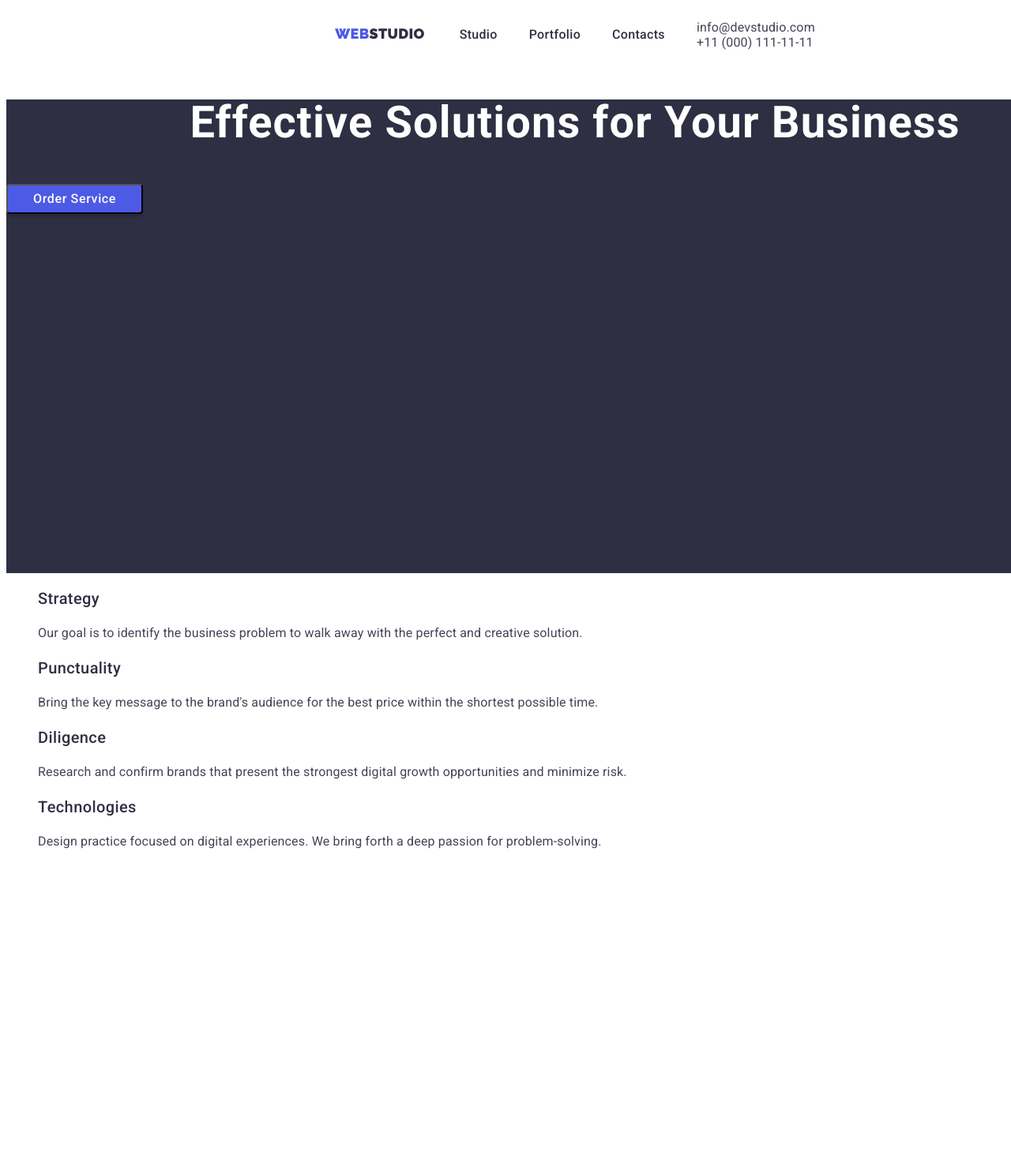
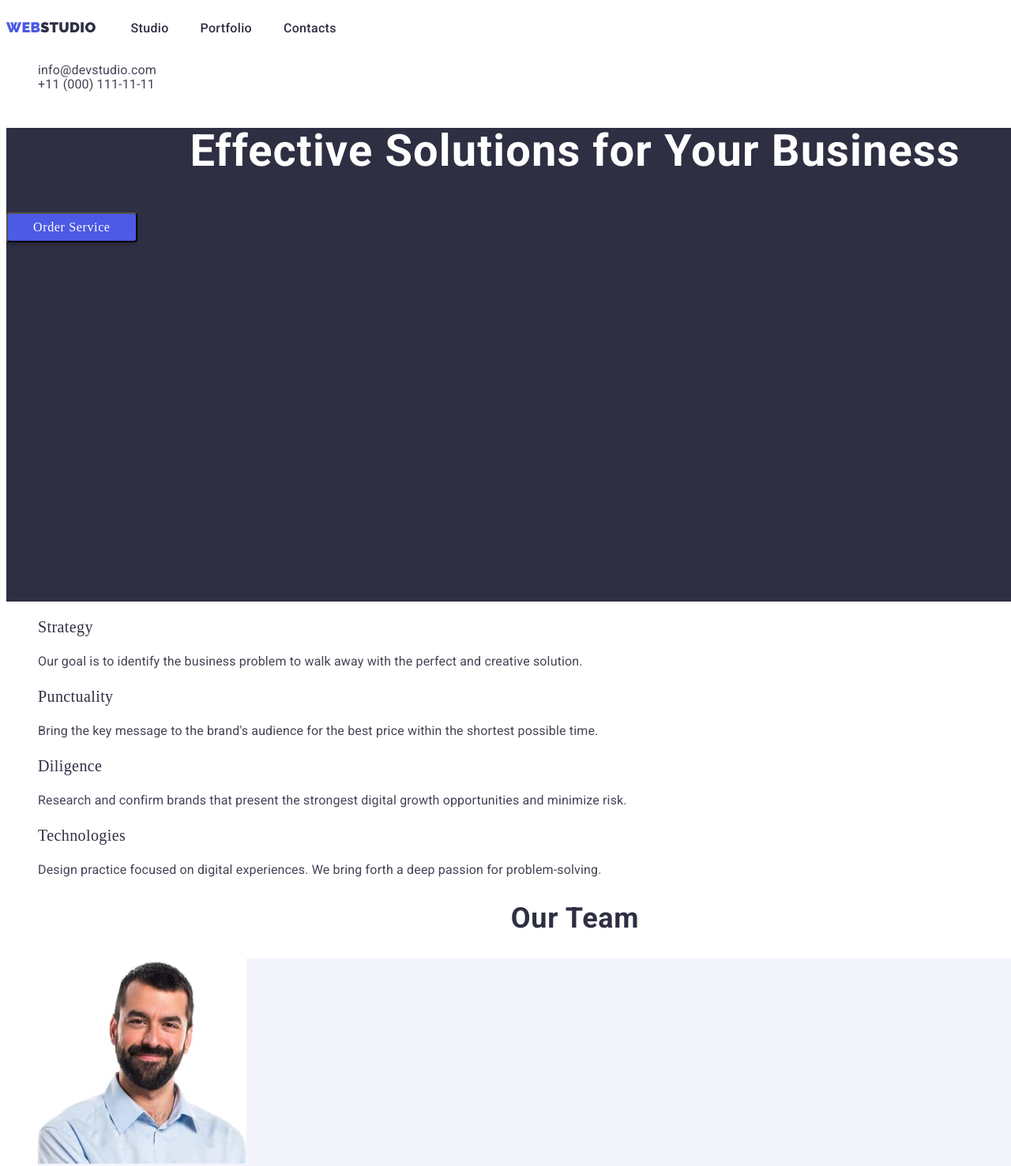
Before and after one commit to ArynaHelwig/goit-markup-hw-02, a plain HTML site: page index.html in a window 1280 px wide. Shown: the top 1477 px of the page at 79% size. Drawn offline with Linux system fonts and the light colour scheme.

Commit message:
Update styles.css

```diff
--- a/css/styles.css
+++ b/css/styles.css
@@ -1,8 +1,4 @@
-body {
-    font-family: "Roboto", sans-serif;
-    color: #434455;
-    background-color: #FFFFFF;
-}
+body {}
 
 a {
     text-decoration: none;
@@ -13,14 +9,7 @@ ul {
 }
 
 /*================HEADER================*/
-.header {
-    display: flex;
-    width: 1440px;
-    height: 72px;
-    justify-content: center;
-    align-items: center;
-    flex-shrink: 0;
-}
+.header {}
 
 .header-nav {}
 
@@ -37,7 +26,6 @@ ul {
     line-height: 1.15;
     letter-spacing: 0.02em;
     text-transform: uppercase;
-    width: 71px;
 }
 
 .header-logo-studio {
@@ -93,12 +81,7 @@ ul {
 
 
 /*================MAIN================*/
-.section-one {
-    width: 1440px;
-    height: 600px;
-    flex-shrink: 0;
-    background: #2E2F42;
-}
+.section-one {}
 
 .main {
     width: 1440px;
@@ -145,11 +128,7 @@ ul {
 
 
 /*================features================*/
-.feature-section-two {
-    width: 1440px;
-    height: 3300px;
-    background: #FFF;
-}
+.feature-section-two {}
 
 .feature-list {}
 
@@ -177,7 +156,6 @@ ul {
     width: 1440px;
     height: 732px;
     flex-shrink: 0;
-    background: #F4F4FD;
 }
 
 .team-main-title {
@@ -217,11 +195,7 @@ ul {
 
 /*================PORTFOLIO================*/
 
-.portfolio-section-four {
-    width: 1440px;
-    height: 3300px;
-    background: #FFF;
-}
+.portfolio-section-four {}
 
 .portfolio-main-title {
     color: #2E2F42;
@@ -258,9 +232,6 @@ ul {
 
 /*================FOOTER================*/
 .footer {
-    width: 1440px;
-    height: 312px;
-    flex-shrink: 0;
     background-color: #2e2f42
 }
 
```
